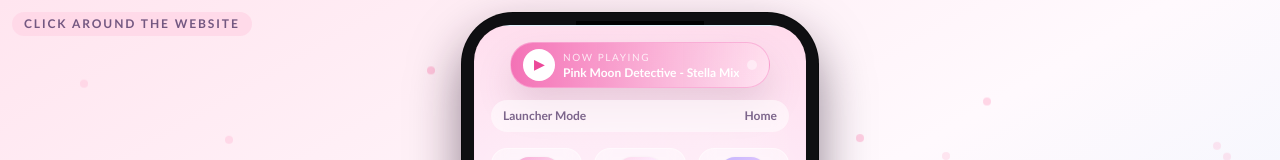
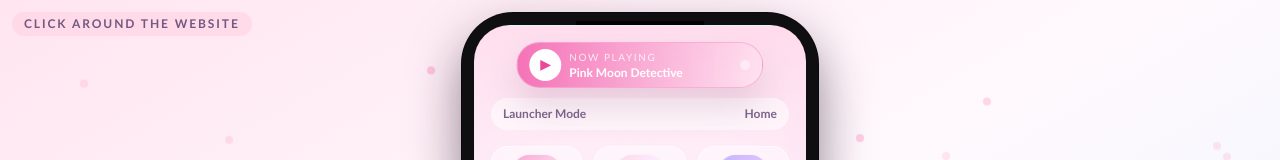
Before and after one commit to akamugin/stella-lee-portfolio, a Next.js app: page / in a window 1280 px wide. Both pictures are taken after a click on the button 640 px from the left and 399 px from the top of the page. Shown: the top 160 px of the page. Built offline with nearby package versions, Linux system fonts and the light colour scheme.

Commit message:
centralize the sound

```diff
--- a/components/home-client.tsx
+++ b/components/home-client.tsx
@@ -218,28 +218,14 @@ export function HomeClient() {
                     {"Welcome to my phone!\nPlease feel free to click through different pages to learn more about me!"}
                   </p>
                 </div>
-                <div
-                  className="absolute inset-x-0 top-[90%] -translate-y-1/2 w-full"
-                  onClick={(event) => {
-                    event.preventDefault();
-                    event.stopPropagation();
-                  }}
-                >
-                  <div className="relative left-[var(--lock-center-x)] w-[min(82%,260px)] -translate-x-1/2">
-                    <SpotifyPill />
-                  </div>
-                </div>
               </div>
             </motion.div>
           ) : (
             <motion.div
               initial={{ opacity: 0, y: 8 }}
               animate={{ opacity: 1, y: 0 }}
-              className="relative z-10 flex h-full flex-col"
+              className="relative z-10 flex h-full flex-col pt-14"
             >
-              <div className="mb-3 flex justify-center">
-                <SpotifyPill />
-              </div>
               <div className="mb-4 flex items-center justify-between rounded-2xl bg-white/55 px-3 py-2 text-xs font-semibold text-grape/80 backdrop-blur">
                 <span>Launcher Mode</span>
                 <span>{selected.title}</span>
@@ -281,6 +267,18 @@ export function HomeClient() {
               </button>
             </motion.div>
           )}
+
+          <div
+            className={`absolute left-1/2 z-20 w-[75%] max-w-[260px] -translate-x-1/2 ${
+              unlocked ? "top-4" : "top-[88%] -translate-y-1/2"
+            }`}
+            onClick={(event) => {
+              event.preventDefault();
+              event.stopPropagation();
+            }}
+          >
+            <SpotifyPill />
+          </div>
         </div>
       </motion.section>
     </main>
--- a/components/spotify-pill.tsx
+++ b/components/spotify-pill.tsx
@@ -97,7 +97,7 @@ export function SpotifyPill() {
       <span className="min-w-0 flex-1 text-left">
         <span className="block text-[10px] uppercase tracking-[0.16em] text-white/80">Now Playing</span>
         <span className="marquee-wrap block text-xs font-semibold">
-          <span className={`marquee-track ${playing ? "animate" : ""}`}>Pink Moon Detective - Stella Mix</span>
+          <span className={`marquee-track ${playing ? "animate" : ""}`}>Pink Moon Detective</span>
         </span>
       </span>
       <span className={`h-2.5 w-2.5 rounded-full ${playing ? "bg-white" : "bg-white/45"}`} />
```
